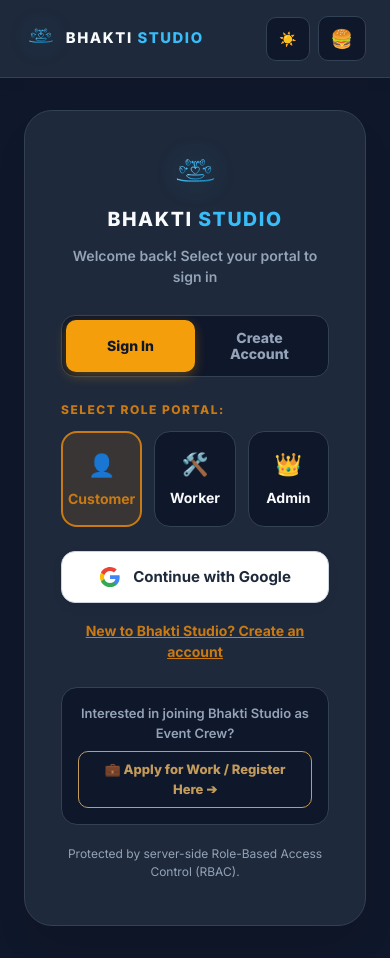
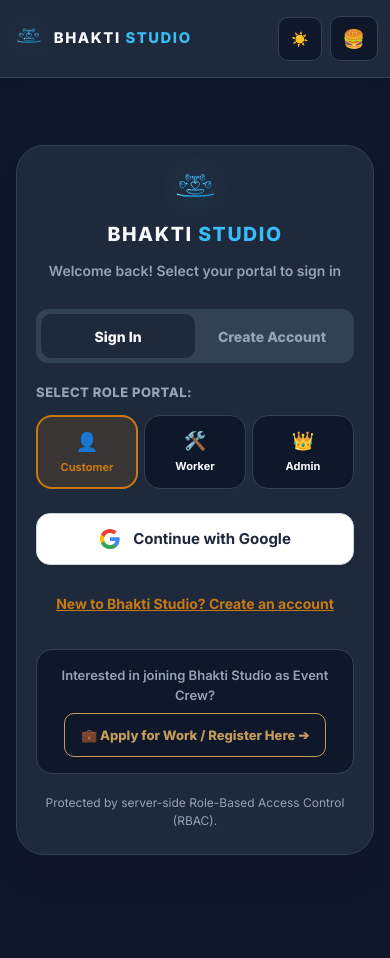
Before and after one commit to OmPatel1807/BhaktiStudio, a React (Vite) app in the folder client/: page / in a window 390 px wide. After the commit the page ends 922 px from the top, so only its background shows below. Built offline with nearby package versions, Linux system fonts and the light colour scheme; no server answers.

Commit message:
feat(ui): implement fluid responsive clamping layout across all viewports

```diff
--- a/client/src/App.jsx
+++ b/client/src/App.jsx
@@ -49,7 +49,7 @@
       style={{
         backgroundColor: 'var(--bg-surface)',
         borderBottom: '1px solid var(--border-color)',
-        padding: '16px 24px',
+        padding: '16px clamp(12px, 3vw, 24px)',
         position: 'sticky',
         top: 0,
         zIndex: 100,
--- a/client/src/components/Auth/LoginGateway.jsx
+++ b/client/src/components/Auth/LoginGateway.jsx
@@ -138,12 +138,11 @@
     <div
       style={{
         minHeight: '100vh',
-        backgroundColor: 'var(--bg-primary)',
-        color: 'var(--text-primary)',
         display: 'flex',
+        flexDirection: 'column',
         alignItems: 'center',
         justifyContent: 'center',
-        padding: '32px 24px',
+        padding: '32px clamp(12px, 4vw, 24px)',
         fontFamily: 'Inter, system-ui, sans-serif',
         transition: 'background-color 0.3s ease, color 0.3s ease',
       }}
@@ -155,8 +154,9 @@
           backgroundColor: 'var(--bg-surface)',
           borderRadius: '28px',
           border: '1px solid var(--border-color)',
-          padding: '44px 36px',
+          padding: 'clamp(24px, 6vw, 44px) clamp(16px, 5vw, 36px)',
           boxShadow: '0 25px 40px -10px rgba(0, 0, 0, 0.12)',
+          boxSizing: 'border-box',
         }}
       >
         {/* Header Branding */}
@@ -194,12 +194,11 @@
           className="flex bg-slate-900/80 light:bg-[#E6DFD5] p-1 rounded-xl mb-5 w-full border border-slate-700/50 light:border-[#D6CEC5]"
           style={{
             display: 'flex',
-            backgroundColor: 'var(--bg-input)',
+            backgroundColor: 'var(--border-color)',
             padding: '4px',
-            borderRadius: '14px',
-            marginBottom: '24px',
+            borderRadius: '12px',
+            marginBottom: '20px',
             width: '100%',
-            border: '1px solid var(--border-color)',
           }}
         >
           <button
@@ -208,22 +207,16 @@
               setAuthMode('LOGIN');
               setErrorMsg(null);
             }}
-            className={`flex-1 py-2 rounded-lg text-xs font-bold transition-all ${
-              authMode === 'LOGIN'
-                ? 'bg-amber-500 text-slate-950 shadow-md'
-                : 'text-slate-400 light:text-slate-600 hover:text-slate-200'
-            }`}
             style={{
               flex: 1,
-              padding: '10px 14px',
+              padding: '10px',
               borderRadius: '10px',
-              fontSize: '14px',
-              fontWeight: '800',
               border: 'none',
               cursor: 'pointer',
-              backgroundColor: authMode === 'LOGIN' ? '#F59E0B' : 'transparent',
-              color: authMode === 'LOGIN' ? '#0F172A' : 'var(--text-secondary)',
-              boxShadow: authMode === 'LOGIN' ? '0 4px 12px rgba(245, 158, 11, 0.3)' : 'none',
+              backgroundColor: authMode === 'LOGIN' ? 'var(--bg-surface)' : 'transparent',
+              color: authMode === 'LOGIN' ? 'var(--text-primary)' : 'var(--text-secondary)',
+              fontWeight: '800',
+              fontSize: '14px',
               transition: 'all 0.2s ease',
             }}
           >
@@ -232,25 +225,19 @@
           <button
             type="button"
             onClick={() => {
-              setAuthMode('SIGNUP');
+              setAuthMode('REGISTER');
               setErrorMsg(null);
             }}
-            className={`flex-1 py-2 rounded-lg text-xs font-bold transition-all ${
-              authMode === 'SIGNUP'
-                ? 'bg-amber-500 text-slate-950 shadow-md'
-                : 'text-slate-400 light:text-slate-600 hover:text-slate-200'
-            }`}
             style={{
               flex: 1,
-              padding: '10px 14px',
+              padding: '10px',
               borderRadius: '10px',
-              fontSize: '14px',
-              fontWeight: '800',
               border: 'none',
               cursor: 'pointer',
-              backgroundColor: authMode === 'SIGNUP' ? '#F59E0B' : 'transparent',
-              color: authMode === 'SIGNUP' ? '#0F172A' : 'var(--text-secondary)',
-              boxShadow: authMode === 'SIGNUP' ? '0 4px 12px rgba(245, 158, 11, 0.3)' : 'none',
+              backgroundColor: authMode === 'REGISTER' ? 'var(--bg-surface)' : 'transparent',
+              color: authMode === 'REGISTER' ? 'var(--text-primary)' : 'var(--text-secondary)',
+              fontWeight: '800',
+              fontSize: '14px',
               transition: 'all 0.2s ease',
             }}
           >
@@ -258,15 +245,15 @@
           </button>
         </div>
 
-        {/* Role Selection Label */}
+        {/* Selected Role Input Label */}
         <label
           style={{
             display: 'block',
-            fontSize: '12px',
+            fontSize: '13px',
             fontWeight: '800',
-            color: '#C97A13',
-            letterSpacing: '1.5px',
+            color: 'var(--text-secondary)',
             textTransform: 'uppercase',
+            letterSpacing: '0.5px',
             marginBottom: '12px',
           }}
         >
@@ -274,7 +261,7 @@
         </label>
 
         {/* Role Cards Grid */}
-        <div style={{ display: 'grid', gridTemplateColumns: 'repeat(3, 1fr)', gap: '12px', marginBottom: '24px' }}>
+        <div style={{ display: 'grid', gridTemplateColumns: 'repeat(3, 1fr)', gap: 'clamp(6px, 1.5vw, 12px)', marginBottom: '24px' }}>
           {[
             { role: USER_ROLES.CUSTOMER, label: 'Customer', icon: '👤' },
             { role: USER_ROLES.WORKER, label: 'Worker', icon: '🛠️' },
@@ -293,18 +280,18 @@
                   backgroundColor: isSelected ? 'rgba(201, 122, 19, 0.15)' : 'var(--bg-input)',
                   border: isSelected ? '2px solid #C97A13' : '1px solid var(--border-color)',
                   borderRadius: '16px',
-                  padding: '16px 10px',
+                  padding: 'clamp(10px, 3vw, 16px) clamp(4px, 1.5vw, 10px)',
                   cursor: 'pointer',
                   color: isSelected ? '#C97A13' : 'var(--text-primary)',
                   transition: 'all 0.2s ease',
                   display: 'flex',
                   flexDirection: 'column',
                   alignItems: 'center',
-                  gap: '6px',
+                  gap: 'clamp(4px, 1vw, 6px)',
                 }}
               >
-                <span style={{ fontSize: '22px' }}>{item.icon}</span>
-                <span style={{ fontSize: '14px', fontWeight: '700' }}>{item.label}</span>
+                <span style={{ fontSize: 'clamp(18px, 4vw, 22px)' }}>{item.icon}</span>
+                <span style={{ fontSize: 'clamp(11px, 2.5vw, 14px)', fontWeight: '700' }}>{item.label}</span>
               </button>
             );
           })}
--- a/client/src/pages/Customer/CustomerDashboard.jsx
+++ b/client/src/pages/Customer/CustomerDashboard.jsx
@@ -57,12 +57,12 @@
         minHeight: '100vh',
         backgroundColor: 'var(--bg-primary)',
         color: 'var(--text-primary)',
-        padding: '48px 32px',
+        padding: 'clamp(20px, 4vw, 48px) clamp(12px, 3vw, 32px)',
         fontFamily: 'Inter, system-ui, sans-serif',
         transition: 'background-color 0.3s ease, color 0.3s ease',
       }}
     >
-      <div style={{ maxWidth: '1400px', margin: '0 auto', width: '100%' }}>
+      <div style={{ maxWidth: '1400px', margin: '0 auto', width: '100%', boxSizing: 'border-box' }}>
         {paymentSuccessMsg && (
           <div
             style={{
--- a/client/src/pages/Customer/OrderWizard.jsx
+++ b/client/src/pages/Customer/OrderWizard.jsx
@@ -268,7 +268,7 @@
         minHeight: '100dvh',
         backgroundColor: 'var(--bg-primary)',
         color: 'var(--text-primary)',
-        padding: '32px 16px',
+        padding: 'clamp(16px, 4vw, 32px) clamp(10px, 3vw, 16px)',
         fontFamily: 'Inter, system-ui, sans-serif',
         transition: 'background-color 0.3s ease, color 0.3s ease',
       }}
```
